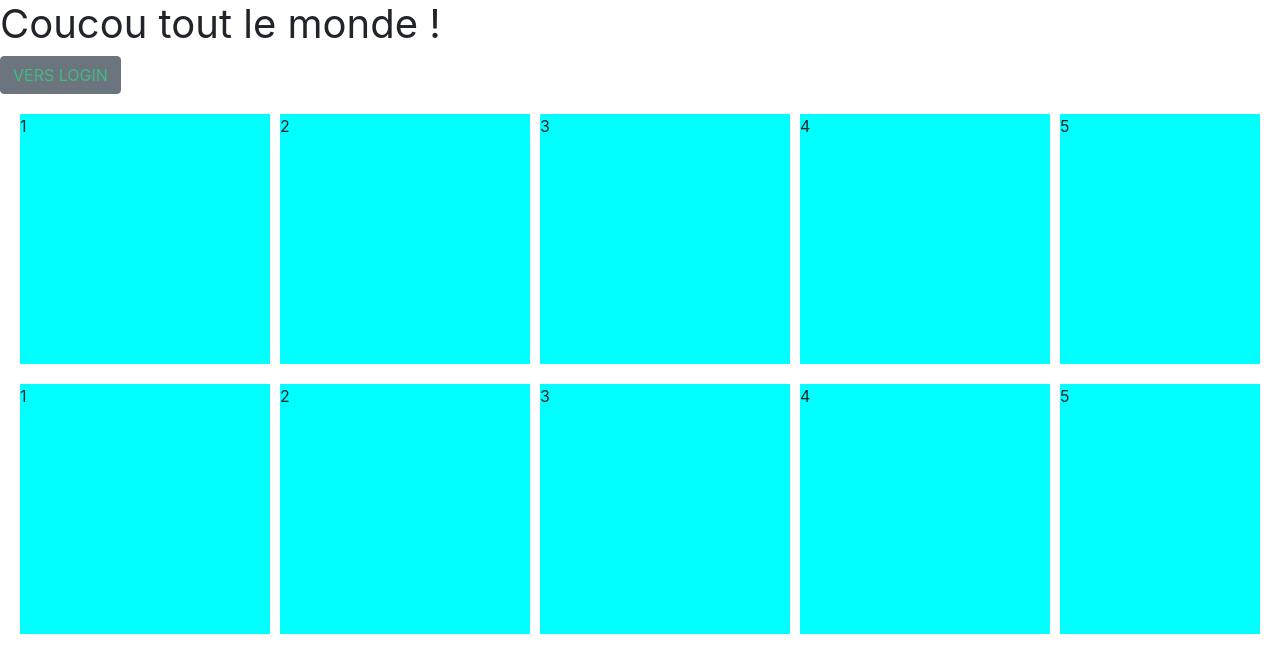
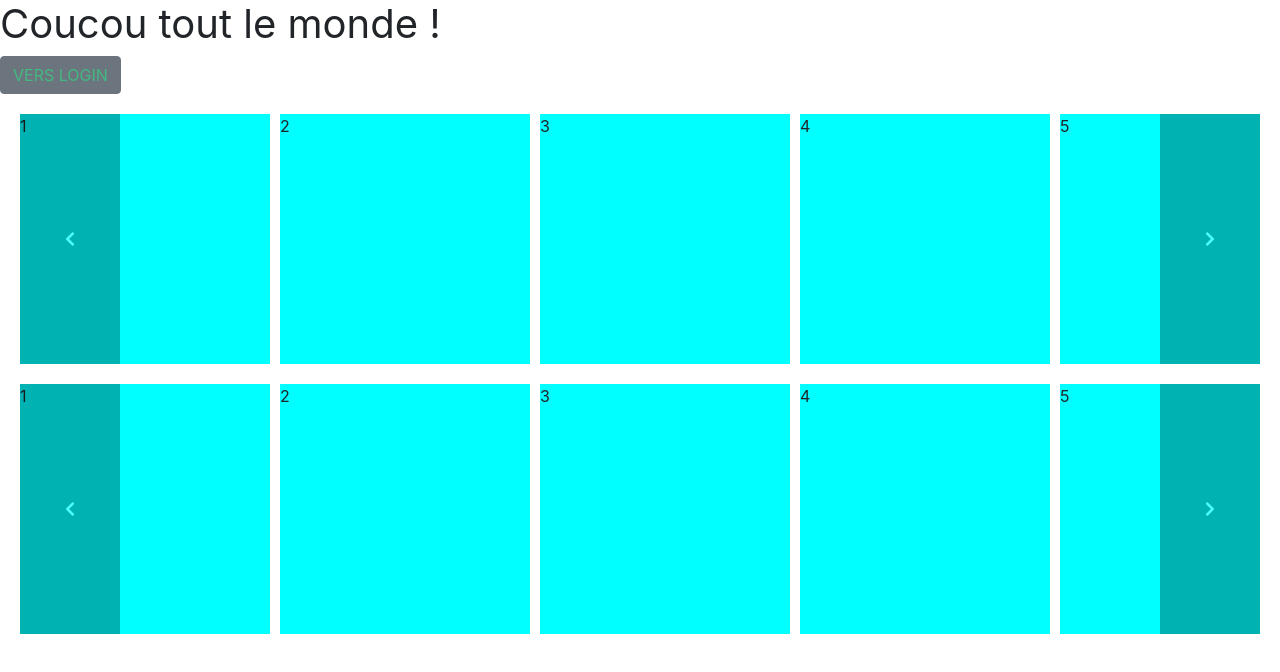
Before and after one commit to stephAc/recipeVue, a Vue app: page / in a window 1280 px wide. Shown: the top 672 px of the page. Built offline with nearby package versions, Linux system fonts and the light colour scheme.

Commit message:
adding button to scroll

```diff
--- /dev/null
+++ b/src/components/BtnNext.vue
@@ -0,0 +1,37 @@
+<template>
+  <div>
+    <button class="btnNextStyle btnNextStyleLeft">
+      <i style="color: white;" class="fas fa-chevron-left"></i>
+    </button>
+    <button class="btnNextStyle btnNextStyleRight">
+      <i style="color: white;" class="fas fa-chevron-right"></i>
+    </button>
+  </div>
+</template>
+<script>
+export default {
+    name: 'BtnNext',
+    data: function() {
+        return {}
+    },
+    methods: {},
+}
+</script>
+<style>
+.btnNextStyle {
+    border: none;
+    background-color: black;
+    width: 100px;
+    opacity: 0.3;
+    z-index: 5;
+    position: absolute;
+    top: 0;
+    bottom: 0;
+}
+.btnNextStyleLeft {
+    left: 0;
+}
+.btnNextStyleRight {
+    right: 0;
+}
+</style>
--- a/src/components/PosterList.vue
+++ b/src/components/PosterList.vue
@@ -1,17 +1,22 @@
 <template>
+  <div class="listContainer">
     <div
       ref="list"
       class="listDisplay"
       @mousedown="mousedown($event)"
       @mousemove="mousemove($event)"
       @mouseup="mouseup"
+      v-on:scroll="scroll($event)"
     >
       <PosterDiv v-for="n in 20" :key="n" :number="n"/>
+      <BtnNext/>
+    </div>
   </div>
 </template>
 
 <script>
 import PosterDiv from './PosterDiv'
+import BtnNext from './BtnNext'
 export default {
     name: 'PosterList',
     data: function() {
@@ -45,9 +50,21 @@ export default {
             this.mouseIsUp = true
             this.mouseIsDown = false
         },
+        scroll: event => {
+            console.log('scroll')
+
+            // const newScrollLeft = $elem.scrollLeft()
+            // const scrollWidth=$elem.get(0).scrollWidth;
+            // if (scrollWidth-newScrollLeft==width){
+
+            // }
+            // if (newScrollLeft === 0) {
+            //     alert('left end');}
+        },
     },
     components: {
         PosterDiv,
+        BtnNext,
     },
 }
 </script>
@@ -58,9 +75,12 @@ export default {
     flex-direction: row;
     flex-wrap: nowrap;
     overflow-x: scroll;
+    overflow-y: hidden;
 }
-
-.listDisplay:hover {
+.listContainer {
+    position: relative;
+}
+.listContainer:hover {
     transform: scale(1.01);
 }
 </style>
```
Lines whose indentation alone changed are shown as unchanged.
